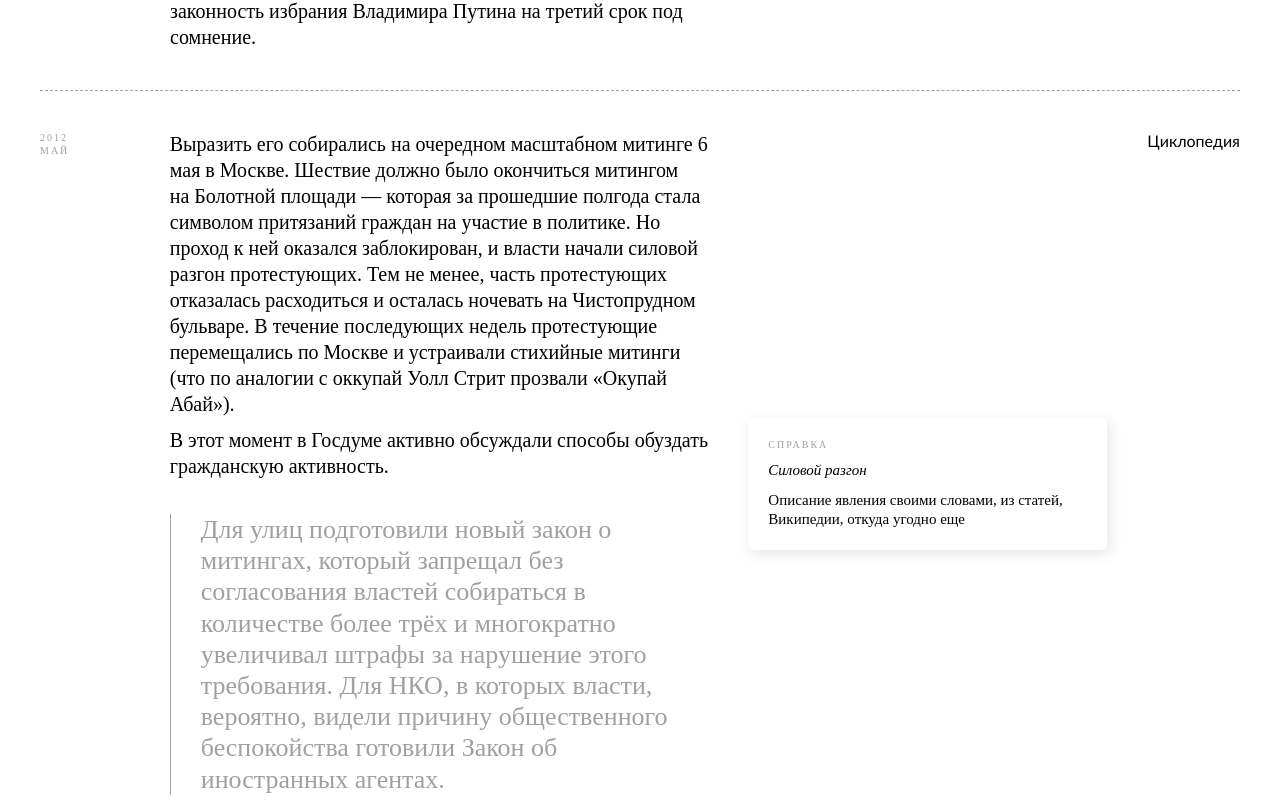
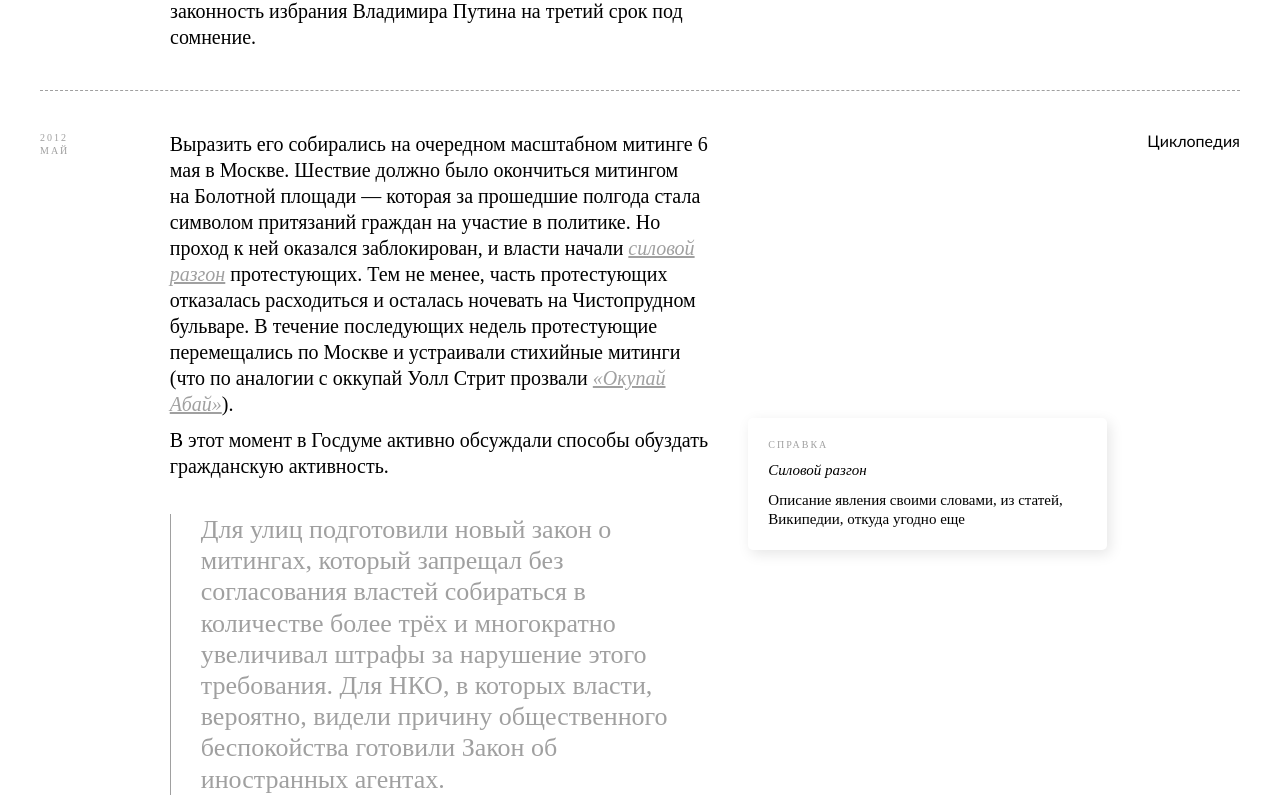
Before and after one commit to Shar1892/AU_Memo, a React (Create React App) app: page /series in a window 1280 px wide. Shown: the part 2316-3120 px from the top of the page. Built offline with nearby package versions, Linux system fonts and the light colour scheme.

Commit message:
feat: вывожу ключевые слова в обычном тексте

```diff
--- a/src/components/seriesText/seriesText.css
+++ b/src/components/seriesText/seriesText.css
@@ -12,3 +12,9 @@
 	line-height: 130%;
 	color: #000000;
 }
+
+.seriesText__meaningfulPhrase {
+	font-style: italic;
+	text-decoration: underline;
+	color: #a0a0a0;
+}
--- a/src/components/seriesText/seriesText.js
+++ b/src/components/seriesText/seriesText.js
@@ -1,9 +1,71 @@
+import {useState} from 'react';
+
 import './seriesText.css';
 
 function SeriesText({data}) {
+	const windowWidth = window.innerWidth;
+
+	const getArrayText = (str, phraseArr) => {
+		let resArr = [];
+
+		if (phraseArr) {
+			let currentText = str;
+
+			phraseArr.forEach((phrase) => {
+				const indexFinish = currentText.indexOf(phrase);
+				resArr.push(currentText.slice(0, indexFinish), phrase);
+				currentText = currentText.slice(indexFinish + phrase.length);
+			});
+
+			resArr.push(currentText);
+		} else {
+			resArr.push(str);
+		}
+
+		return resArr;
+	};
+
+	const [finalArrayText, setFinalArrayText] = useState(
+		getArrayText(data.content, data.meaningfulPhrases)
+	);
+
+	const chechMeaningfulPhrase = (text, phraseArr) => {
+		if (phraseArr) {
+			return phraseArr.find((phrase) => {
+				return phrase === text;
+			});
+		} else {
+			return false;
+		}
+	};
+
+	const showReference = () => {
+		console.log(windowWidth);
+	};
+
 	return (
 		<div className='seriesText'>
-			<p className='seriesText__content'>{data.content}</p>
+			<p className='seriesText__content'>
+				{finalArrayText.map((text, i) => (
+					// eslint-disable-next-line jsx-a11y/anchor-is-valid
+					<a
+						className={`${
+							chechMeaningfulPhrase(text, data.meaningfulPhrases)
+								? 'seriesText__meaningfulPhrase'
+								: ''
+						}`}
+						onClick={
+							chechMeaningfulPhrase(text, data.meaningfulPhrases) &&
+							windowWidth < 769
+								? showReference
+								: null
+						}
+						key={i}
+					>
+						{text}
+					</a>
+				))}
+			</p>
 		</div>
 	);
 }
--- a/src/data/series.js
+++ b/src/data/series.js
@@ -67,6 +67,7 @@ const seriesArr = [
 						type: 'text',
 						content:
 							'Выразить его собирались на очередном масштабном митинге 6 мая в Москве. Шествие должно было окончиться митингом на Болотной площади — которая за прошедшие полгода стала символом притязаний граждан на участие в политике. Но проход к ней оказался заблокирован, и власти начали силовой разгон протестующих. Тем не менее, часть протестующих отказалась расходиться и осталась ночевать на Чистопрудном бульваре. В течение последующих недель протестующие перемещались по Москве и устраивали стихийные митинги (что по аналогии с оккупай Уолл Стрит прозвали «Окупай Абай»).',
+						meaningfulPhrases: ['силовой разгон', '«Окупай Абай»'], //Фразы должны быть взяты точно из текста
 					},
 					{
 						type: 'text',
@@ -120,6 +121,7 @@ const seriesArr = [
 						type: 'text',
 						content:
 							'Не календарный — настоящий 2012 год наступил в июле. Тогда Госдума приняла поправки в закон о митингах — и закон об иностранных агентах. Вступить в силу он должен был 20 ноября 2012 года. Тогда же началось первый массовый политический процесс — «Болотное дело».',
+						meaningfulPhrases: ['Болотное дело'],
 					},
 					{
 						type: 'text',
```
